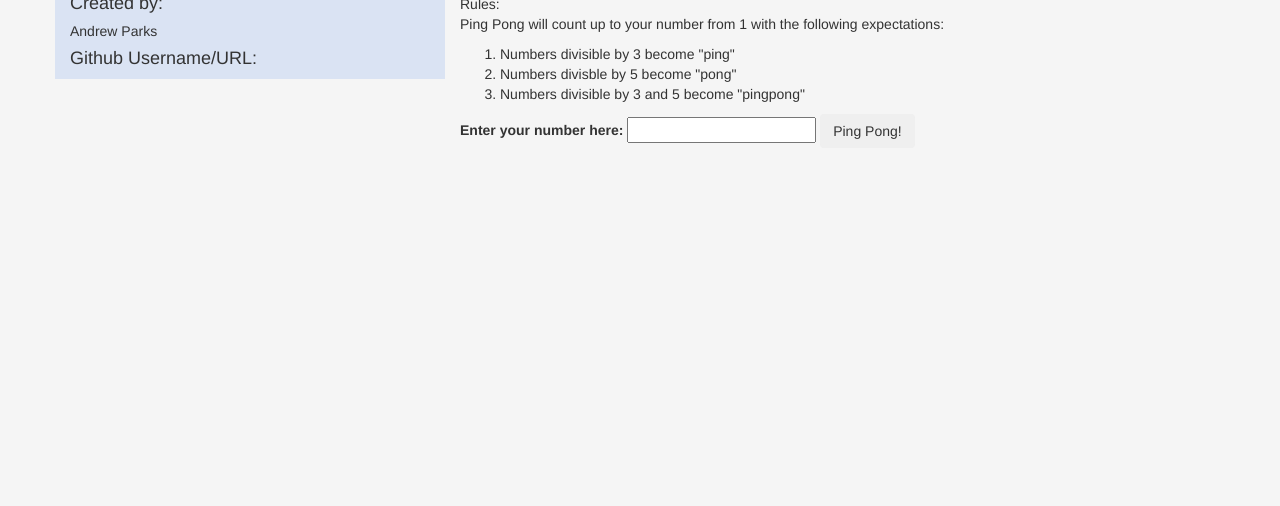
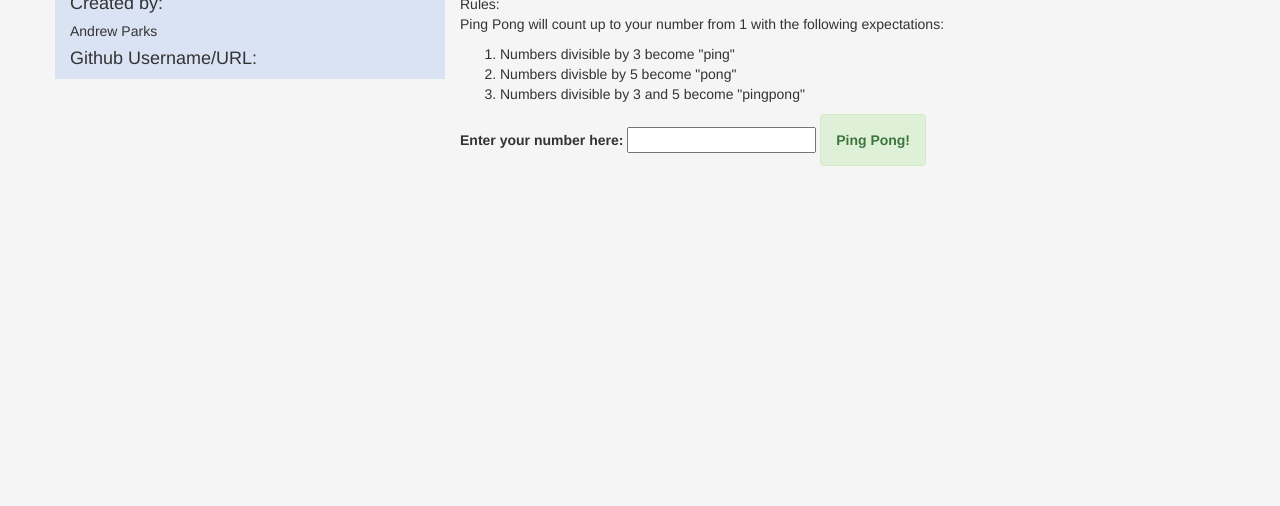
Before and after one commit to Parks01/ping-pong, a plain HTML site: page index.html in a window 1280 px wide. Shown: the part 294-800 px from the top of the page. Drawn offline with nearby package versions, Linux system fonts and the light colour scheme.

Commit message:
change html structure and css

```diff
--- a/index.html
+++ b/index.html
@@ -32,7 +32,7 @@
       <form id="form1">
         <Label>Enter your number here:</label>
         <input type="text" id="userInput">
-        <button type="submit" class="btn btn-btn-success">Ping Pong!</button>
+        <button type="submit" class="alert alert-success"><strong>Ping Pong!</strong></button>
       </form>
     <div class="row">
       <div class="col-md-6">
```
